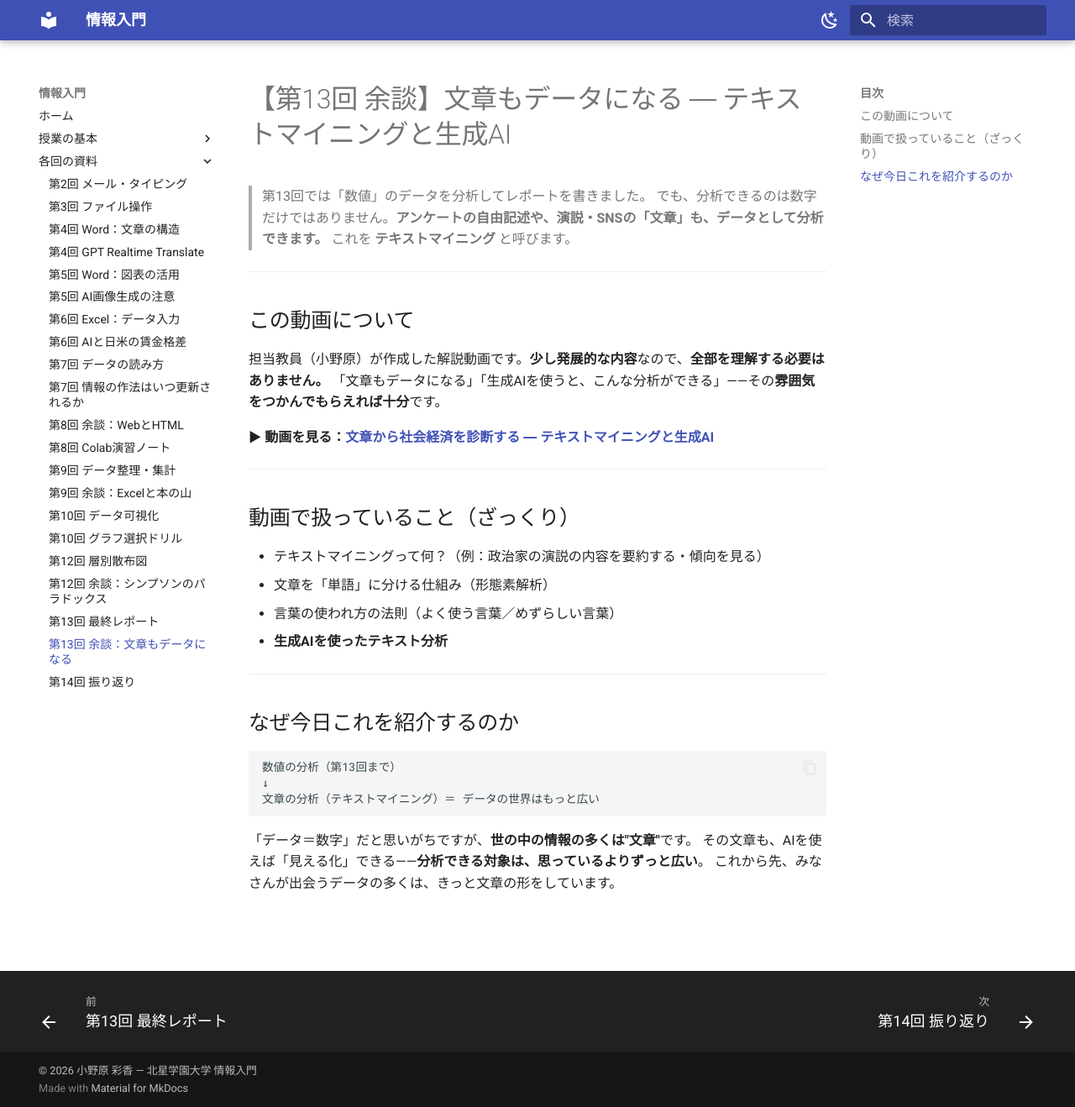
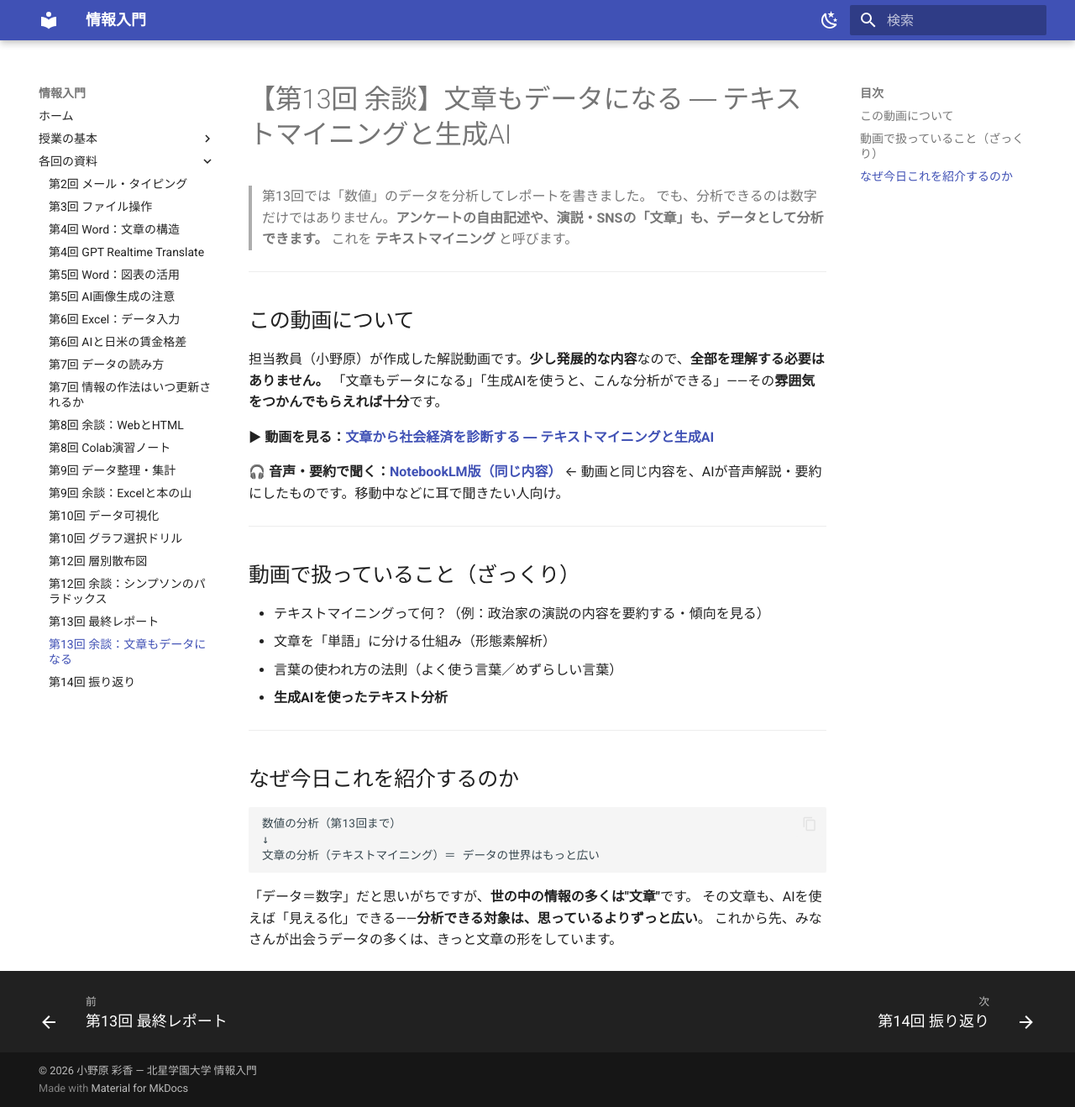
Before and after one commit to aonoa68/joho-nyumon, an MkDocs documentation site: the page built from docs/week13-textmining.md, in a window 1280 px wide and 1318 px high. Shown: the whole window at 84% size. Built offline with MkDocs 1.6.1 and Material for MkDocs 9.7.7, drawn with Linux system fonts in a browser that asks for light colours.

Commit message:
第13回余談：テキストマイニング動画のNotebookLM版リンクを追加
Co-Authored-By: Claude Opus 4.8 (1M context) <noreply@anthropic.com>

```diff
--- a/docs/week13-textmining.md
+++ b/docs/week13-textmining.md
@@ -11,6 +11,8 @@
 「文章もデータになる」「生成AIを使うと、こんな分析ができる」——その**雰囲気をつかんでもらえれば十分**です。
 
 **▶ 動画を見る：[文章から社会経済を診断する ― テキストマイニングと生成AI](https://youtu.be/RimQaNUm3pA)**
+
+**🎧 音声・要約で聞く：[NotebookLM版（同じ内容）](https://notebooklm.google.com/notebook/57391cc4-18a8-4092-bae8-4726b4342010)** ← 動画と同じ内容を、AIが音声解説・要約にしたものです。移動中などに耳で聞きたい人向け。
 
 ---
 
```
